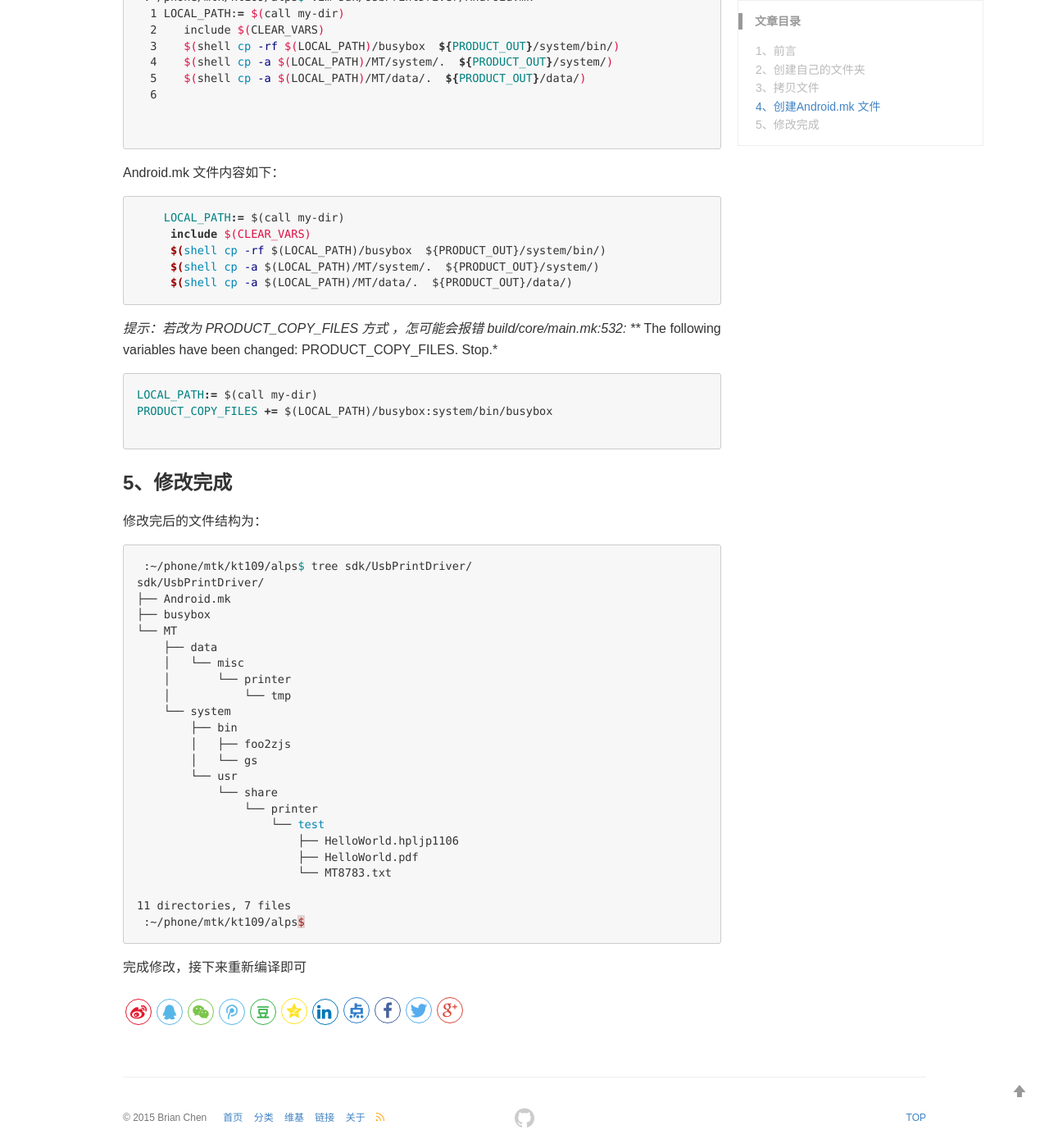
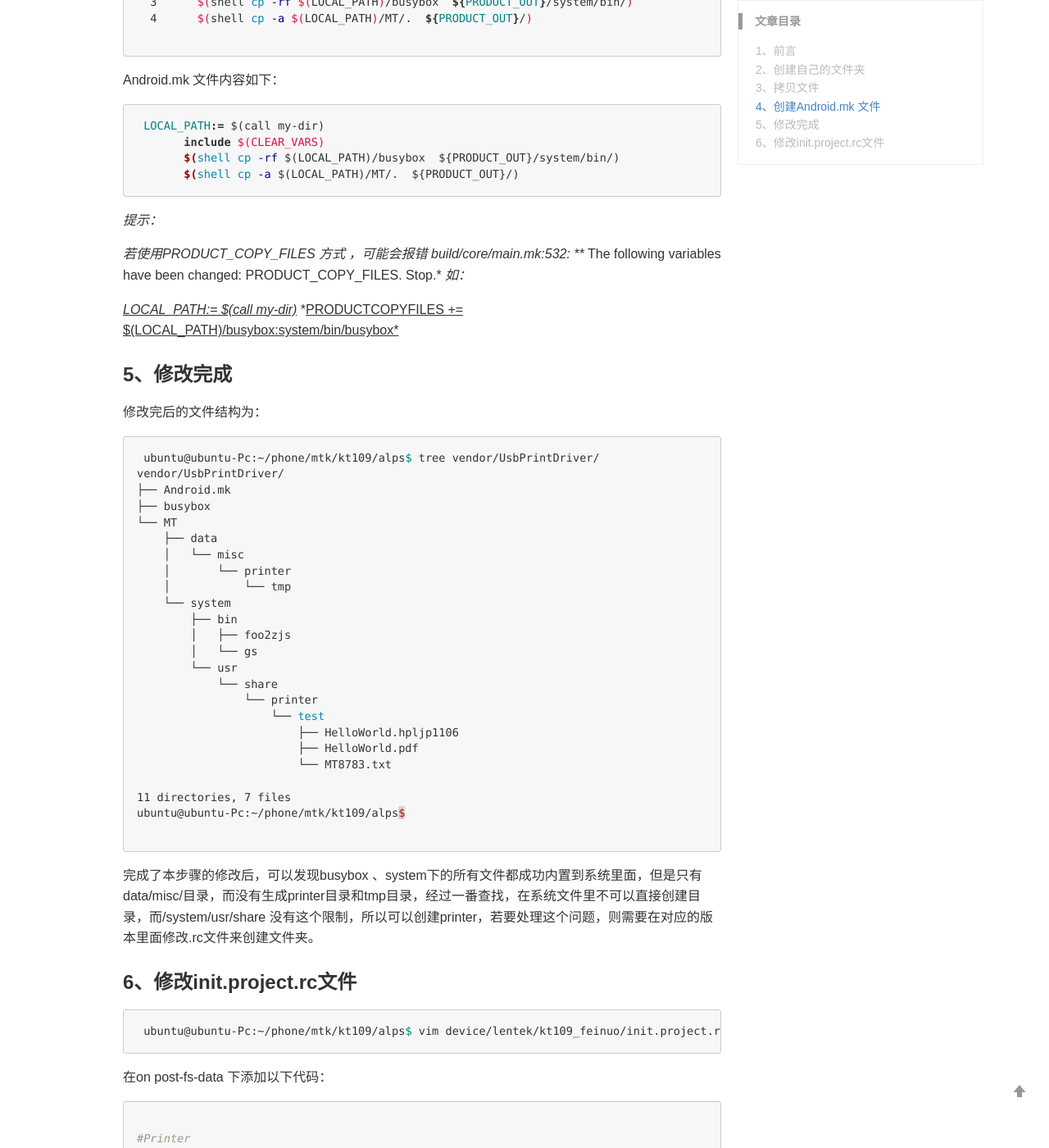
Before and after one commit to BrianCZY/BrianCZY.github.io, a Jekyll site: the page built from _posts/android/android_system/2019-06-06-android系统内置文件笔记.md, in a window 1280 px wide and 1400 px high, scrolled down 1437 px. Shown: the whole window at 82% size. Built offline with Jekyll 4.4.1, drawn with Linux system fonts in a browser that asks for light colours; comment, search, counter and statistics services are not loaded; some of the changed text lies outside the part shown.

Commit message:
修改文章

````diff
--- a/_posts/android/android_system/2019-06-06-android系统内置文件笔记.md
+++ b/_posts/android/android_system/2019-06-06-android系统内置文件笔记.md
@@ -12,23 +12,22 @@ keywords: Android , 6.0， 系统预置，系统内置，预置文件，内置
 
 ### 2、创建自己的文件夹
 
-进入Android源码的根目录apls , 在sdk目录下创建一个自己的目录比如：UsbPrintDriver
+进入Android源码的根目录进入vendor, 在vendor目录下创建一个自己的目录比如：UsbPrintDriver   （不一定是vendor目录，亦可以是其他目录）
 
 ```shell
- :~/phone/mtk/kt109/alps$ cd sdk/
- :~/phone/mtk/kt109/alps/sdk$ mkdir UsbPrintDriver
-
+ubuntu@ubuntu-Pc:~/phone/mtk/kt109/alps$ cd vendor/
+ubuntu@ubuntu-Pc:~/phone/mtk/kt109/alps/vendor$ mkdir UsbPrintDriver
 ```
 
 ### 3、拷贝文件
 
-将需要内置到系统的文件拷贝到sdk/UsbPrintDriver目录下
+将需要内置到系统的文件拷贝到vendor/UsbPrintDriver目录下
 
 
 ```shell
- :~/phone/mtk/kt109/alps$  cp -a ~/UsbPrintDriver/. sdk/UsbPrintDriver/
- :~/phone/mtk/kt109/alps$ tree sdk/UsbPrintDriver/
-sdk/UsbPrintDriver/
+ubuntu@ubuntu-Pc:~/phone/mtk/kt109/alps/vendor$ cp -a ~/UsbPrintDriver/. UsbPrintDriver/
+ubuntu@ubuntu-Pc:~/phone/mtk/kt109/alps/vendor$ tree UsbPrintDriver/
+UsbPrintDriver/
 ├── busybox
 └── MT
     ├── data
@@ -47,9 +46,6 @@ sdk/UsbPrintDriver/
                         ├── HelloWorld.pdf
                         └── MT8783.txt
 
-11 directories, 6 files
- :~/phone/mtk/kt109/alps$
-
 
 ```
 
@@ -65,43 +61,41 @@ sdk/UsbPrintDriver/
 创建Android.mk 并保存
 
 ```shell
- :~/phone/mtk/kt109/alps$ vim sdk/UsbPrintDriver/Android.mk
+ubuntu@ubuntu-Pc:~/phone/mtk/kt109/alps/vendor$ vim UsbPrintDriver/Android.mk
   1 LOCAL_PATH:= $(call my-dir)
-  2    include $(CLEAR_VARS)
-  3    $(shell cp -rf $(LOCAL_PATH)/busybox  ${PRODUCT_OUT}/system/bin/)
-  4    $(shell cp -a $(LOCAL_PATH)/MT/system/.  ${PRODUCT_OUT}/system/)
-  5    $(shell cp -a $(LOCAL_PATH)/MT/data/.  ${PRODUCT_OUT}/data/)
-  6
-
+  2      include $(CLEAR_VARS)
+  3      $(shell cp -rf $(LOCAL_PATH)/busybox  ${PRODUCT_OUT}/system/bin/)
+  4      $(shell cp -a $(LOCAL_PATH)/MT/.  ${PRODUCT_OUT}/)
 
 ```
 
 Android.mk 文件内容如下：
 
 ```makefile
-    LOCAL_PATH:= $(call my-dir)
-     include $(CLEAR_VARS)
-     $(shell cp -rf $(LOCAL_PATH)/busybox  ${PRODUCT_OUT}/system/bin/)
-     $(shell cp -a $(LOCAL_PATH)/MT/system/.  ${PRODUCT_OUT}/system/)
-     $(shell cp -a $(LOCAL_PATH)/MT/data/.  ${PRODUCT_OUT}/data/)
+ LOCAL_PATH:= $(call my-dir)
+       include $(CLEAR_VARS)
+       $(shell cp -rf $(LOCAL_PATH)/busybox  ${PRODUCT_OUT}/system/bin/)
+       $(shell cp -a $(LOCAL_PATH)/MT/.  ${PRODUCT_OUT}/)
 ```
 
-*提示：若改为 PRODUCT_COPY_FILES 方式 ，怎可能会报错*
+*提示：*
+
+*若使用PRODUCT_COPY_FILES 方式 ，可能会报错*
 *build/core/main.mk:532: *** The following variables have been changed: PRODUCT_COPY_FILES.  Stop.*
+*如：*
 
-```makefile
-LOCAL_PATH:= $(call my-dir)
-PRODUCT_COPY_FILES += $(LOCAL_PATH)/busybox:system/bin/busybox
+*<u>LOCAL_PATH:= $(call my-dir)</u>*
+*<u>PRODUCTCOPYFILES += $(LOCAL_PATH)/busybox:system/bin/busybox*</u>
 
-```
+
 
 ### 5、修改完成
 
 修改完后的文件结构为：
 
 ```shell
- :~/phone/mtk/kt109/alps$ tree sdk/UsbPrintDriver/
-sdk/UsbPrintDriver/
+ ubuntu@ubuntu-Pc:~/phone/mtk/kt109/alps$ tree vendor/UsbPrintDriver/
+vendor/UsbPrintDriver/
 ├── Android.mk
 ├── busybox
 └── MT
@@ -122,9 +116,32 @@ sdk/UsbPrintDriver/
                         └── MT8783.txt
 
 11 directories, 7 files
- :~/phone/mtk/kt109/alps$
+ubuntu@ubuntu-Pc:~/phone/mtk/kt109/alps$
+
 ```
 
 
 
-完成修改，接下来重新编译即可
+完成了本步骤的修改后，可以发现busybox 、system下的所有文件都成功内置到系统里面，但是只有data/misc/目录，而没有生成printer目录和tmp目录，经过一番查找，在系统文件里不可以直接创建目录，而/system/usr/share  没有这个限制，所以可以创建printer，若要处理这个问题，则需要在对应的版本里面修改.rc文件来创建文件夹。
+
+### 6、修改init.project.rc文件
+
+```shell
+ ubuntu@ubuntu-Pc:~/phone/mtk/kt109/alps$ vim device/lentek/kt109_feinuo/init.project.rc
+```
+
+在on post-fs-data  下添加以下代码：
+
+```shell
+
+#Printer
+    mkdir /data/misc/printer 0777 system system
+    mkdir /data/misc/printer/tmp 0777 system system
+
+```
+
+这里的主要作用是创建目录/data/misc/printer/tmp
+
+这里需要注意的是我编译的系统版本是kt109_feinuo ，所以修改kt109_feinuo 下的rc文件，所以要根据具体的编译版本来修改。
+
+至此，所以的修改完毕，重新编译即可
````
